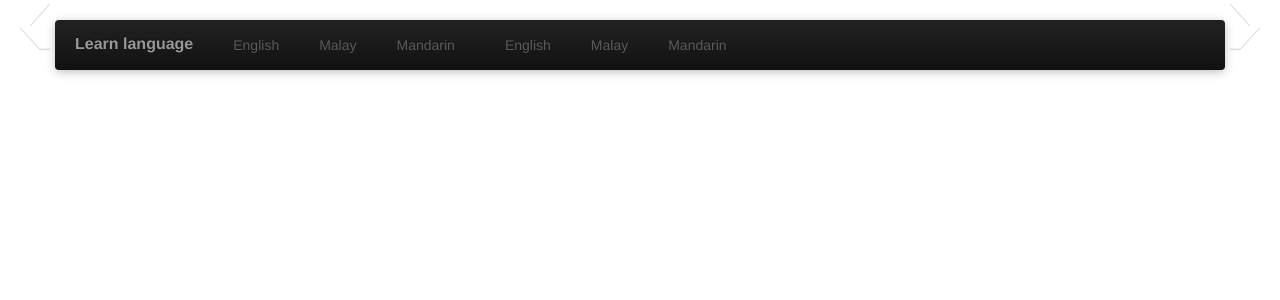
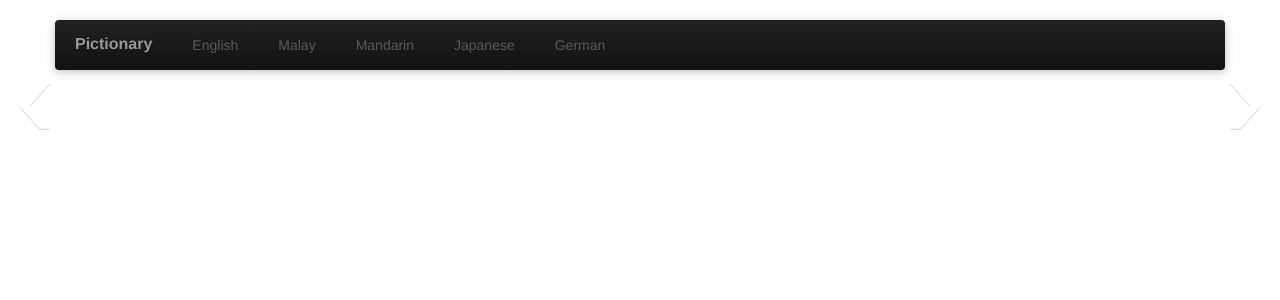
Before and after one commit to kkng88/MDD, a PHP site: page /hybridauth-git/?lang1=1 in a window 1280 px wide. Shown: the top 300 px of the page. Run offline with PHP 8.4, Linux system fonts and the light colour scheme; data that the repository does not hold is empty; some libraries are stand-ins or nearby versions.

Commit message:
Update index.php
Fixed menus

```diff
--- a/index.php
+++ b/index.php
@@ -78,6 +78,7 @@
     /* Carousel base class */
     .carousel {
       margin-bottom: 60px;
+	  margin-top:80px;
     }
 
     .carousel .container {
@@ -273,13 +274,41 @@ var langa=null;
 
 function redirect(lang2)
 {
+hideclass("menuitem1");
  window.location = "index.php?lang1="+langa+"&lang2="+lang2;
+
 }
 
 function setlang(lang1)
 {
 langa=lang1;
+hideclass("menuitem1");
+showclass("menuitem2");
+document.getElementById('brand').innerHTML="Set Language 2";
 }
+
+function hideclass(match)
+    {
+    var elems = document.getElementsByTagName('*'),i;
+    for (i in elems)
+        {
+        if((" "+elems[i].className+" ").indexOf(" "+match+" ") > -1)
+            {
+            elems[i].style.display = 'none';
+            }
+        }
+    }
+	function showclass(match)
+    {
+    var elems = document.getElementsByTagName('*'),i;
+    for (i in elems)
+        {
+        if((" "+elems[i].className+" ").indexOf(" "+match+" ") > -1)
+            {
+            elems[i].style.display = 'block';
+            }
+        }
+    }
  </script>
 
   </head>
@@ -302,23 +331,27 @@ langa=lang1;
               <span class="icon-bar"></span>
               <span class="icon-bar"></span>
             </button>
-            <a class="brand" href="#">Learn language</a>
+            <a id="brand" class="brand" href="#">Pictionary</a>
             <!-- Responsive Navbar Part 2: Place all navbar contents you want collapsed withing .navbar-collapse.collapse. -->
             <div class="nav-collapse collapse">
-              <ul class="nav" style=" opacity: 0.5;-moz-opacity: 0.5;-webkit-opacity: 0.5;">
+              <ul class="nav menuitem1" style=" opacity: 0.5;-moz-opacity: 0.5;-webkit-opacity: 0.5;">
 
                 <li><a href="#" onclick="setlang('en')">English</a></li>
                 <li><a href="#" onclick="setlang('ml')">Malay</a></li>
                 <li><a href="#" onclick="setlang('cn')">Mandarin</a></li>
+				<li><a href="#" onclick="setlang('ja')">Japanese</a></li>
+				<li><a href="#" onclick="setlang('ge')">German</a></li>
 
                 <!-- Read about Bootstrap dropdowns at http://twbs.github.com/bootstrap/javascript.html#dropdowns -->
               </ul>
 
-              <ul class="nav" style=" opacity: 0.5;-moz-opacity: 0.5;-webkit-opacity: 0.5;">
+              <ul class="nav menuitem2" style="display: none; opacity: 0.5;-moz-opacity: 0.5;-webkit-opacity: 0.5;">
 
                 <li><a href="#" onclick="redirect('en')">English</a></li>
                 <li><a href="#" onclick="redirect('ml')">Malay</a></li>
                 <li><a href="#" onclick="redirect('cn')">Mandarin</a></li>
+				<li><a href="#" onclick="redirect('ja')">Japanese</a></li>
+				<li><a href="#" onclick="redirect('ge')">German</a></li>
 
                 <!-- Read about Bootstrap dropdowns at http://twbs.github.com/bootstrap/javascript.html#dropdowns -->
               </ul>
```
